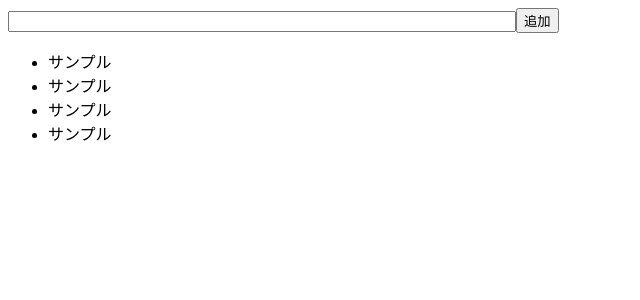
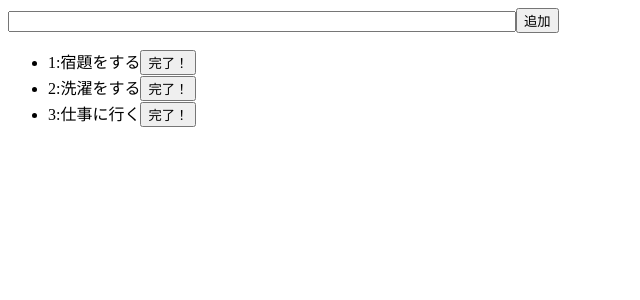
Before and after one commit to ooshiro3280611/code-11-homework, a React (Create React App) app: page / in a window 1280 px wide. Shown: the top 300 px of the page, without its empty margins (0-640 px from the left). Built offline with nearby package versions, Linux system fonts and the light colour scheme.

Commit message:
code-12の授業まで終わった

```diff
--- a/src/App.js
+++ b/src/App.js
@@ -1,9 +1,6 @@
 import React from 'react';
-
 import Form from './Form'
-
 import List from './List'
-
 const App = () => {
     return (
         <>
--- a/src/Item.js
+++ b/src/Item.js
@@ -1,9 +1,19 @@
-import React from 'react';
+import React, { useState } from 'react';
 
-const Item = () => {
+const Item = ({ content, id }) => {
+    const [isDone, setIsDone] = useState(false)
+    let btnText = isDone ? '戻す' : '完了！'
+
+    const handleClick = () => {
+        setIsDone(!isDone)
+    }
     return (
         <li>
-            サンプル
+            <span>{id}:</span>
+            <span>{content}</span>
+            <button onClick={handleClick}>
+                {btnText}
+            </button>
         </li>
     )
 }
--- a/src/List.js
+++ b/src/List.js
@@ -4,10 +4,9 @@ import Item from './Item'
 const List = () => {
     return (
         <ul>
-            <Item />
-            <Item />
-            <Item />
-            <Item />
+            <Item content={'宿題をする'} id={1} />
+            <Item content={'洗濯をする'} id={2} />
+            <Item content={'仕事に行く'} id={3} />
         </ul>
     )
 }
```
